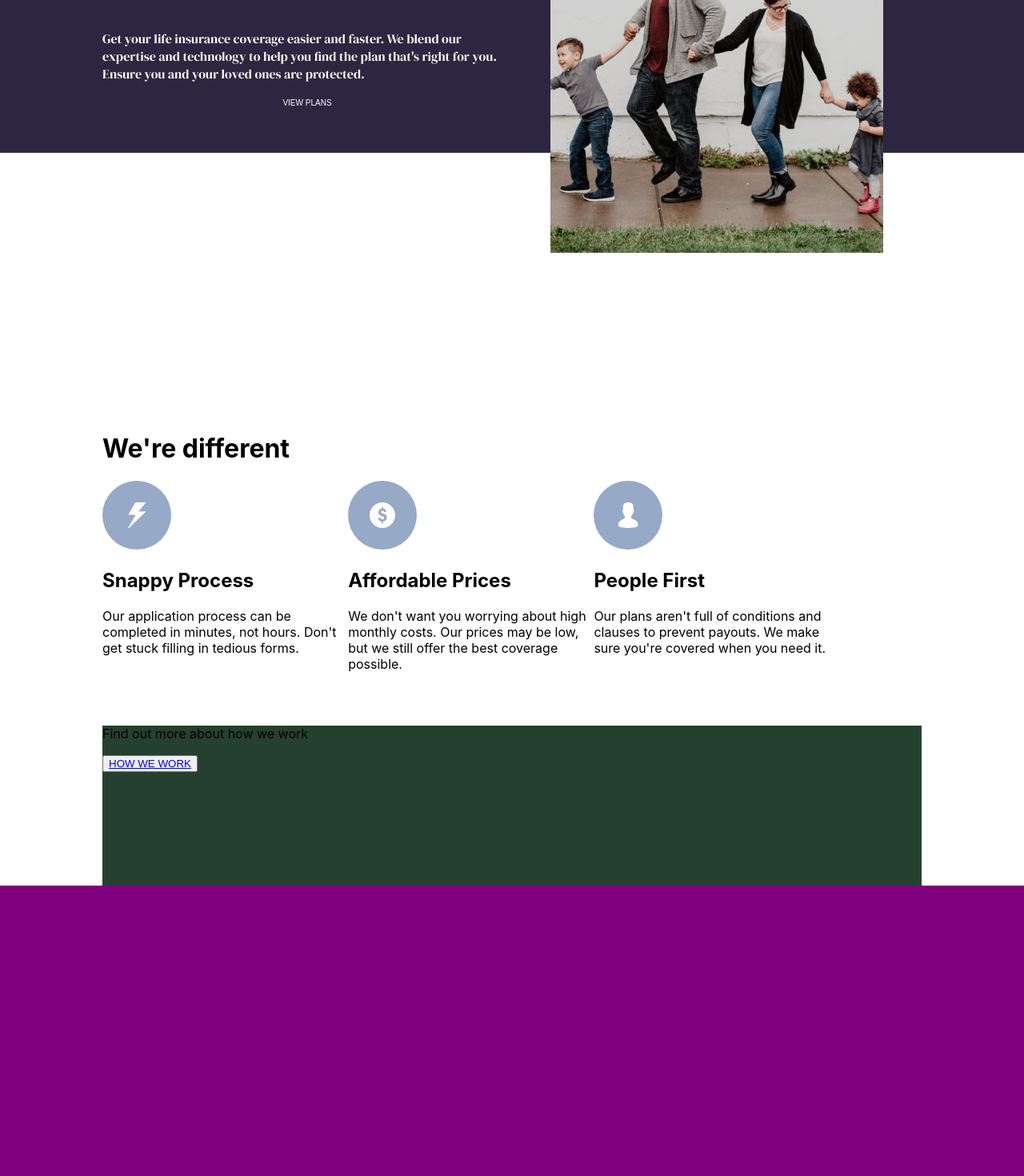
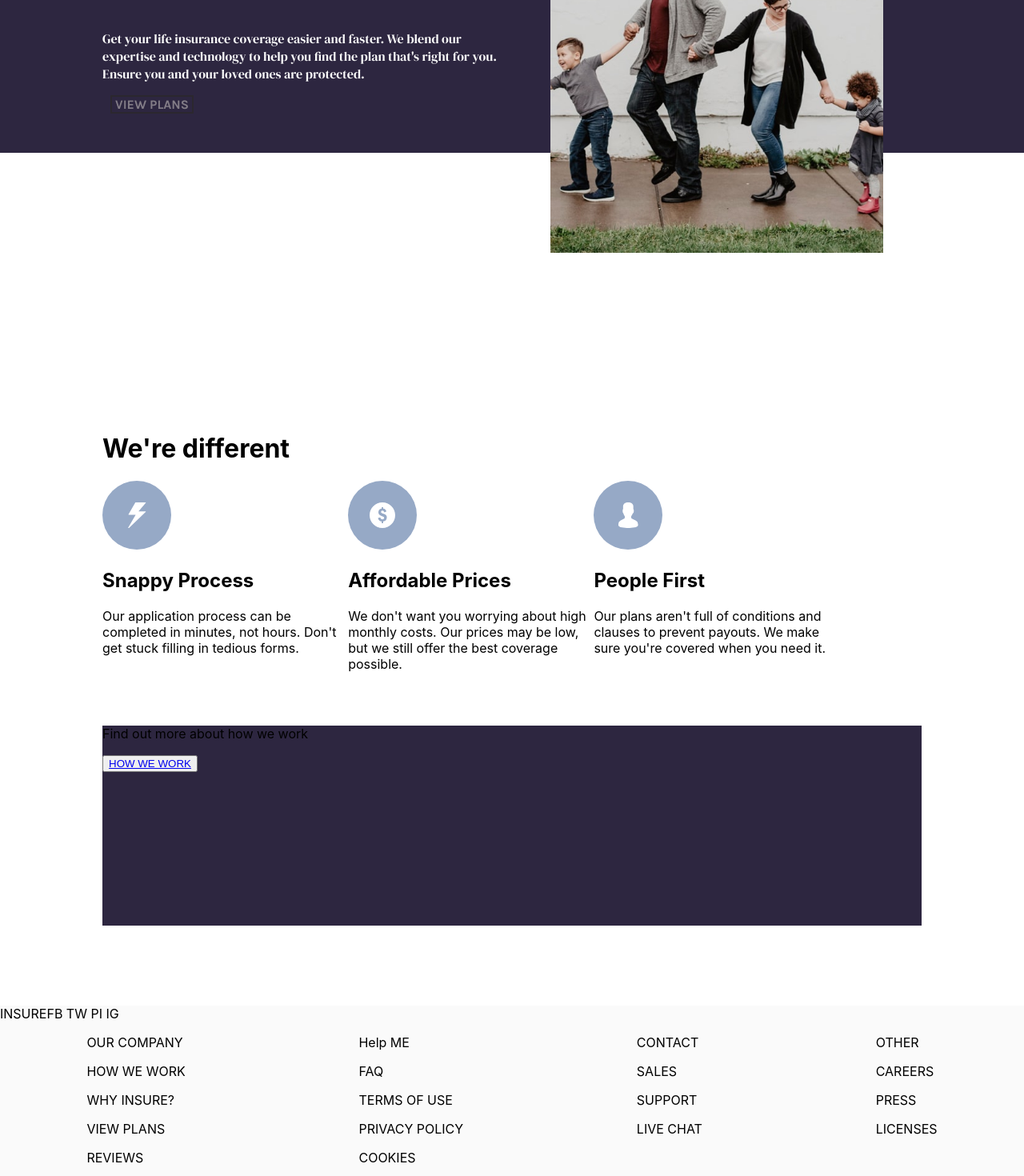
Before and after one commit to kabocha23/Insure-Landing-Page, a React (Create React App) app: page / in a window 1280 px wide. Shown: the part 320-1790 px from the top of the page at 80% size. Built offline with nearby package versions, Linux system fonts and the light colour scheme.

Commit message:
Added part of content to Body

```diff
--- a/src/components/Body/Body.css
+++ b/src/components/Body/Body.css
@@ -36,29 +36,29 @@
     margin-left: auto;
     margin-right: auto;
 }
-.body-intro-text button {
+#view-plans-btn2 {
+    display: flex;
+    justify-content: center;
+    align-items: center;
     height: 30px;
+    width: 100px;
     margin-left: 10px;
     margin-right: 10px;
+    text-decoration: none;;
+    color: hsl(273, 4%, 51%);
+    font-family: 'Karla', sans-serif;
+    font-weight: bold;
     background-color: transparent;
-    border: white;
+    border: 2px solid hsl(270, 9%, 17%);
     cursor: pointer;
 }
-.body-intro-text button a {
-    text-decoration: none;
-    font-size: 10px;
-    color: white;
-    margin-left: 10px;
-    margin-right: 10px;
-}
-.body-intro-text button:hover {
-    background-color: white;
+#view-plans-btn2:hover {
+    background-color: hsl(270, 9%, 17%);
     transition: background-color 0.4s ease-in-out;
-}
-.body-intro-text button a:hover {
     color: white;
     transition: color 0.4s ease-in-out;
 }
+
 
 /* 'We're different' section */
 .body-different {
@@ -82,16 +82,11 @@
 
 
 .body-find-out {
-    height: 200px;
+    height: 250px;
     width: 80%;
     max-width: 1280px;
     margin-left: auto;
     margin-right: auto;
-    background-color: hsl(141, 25%, 20%);
+    margin-bottom: 100px;
+    background-color: hsl(256, 26%, 20%);
 }
-
-
-
-.body-find-out {
-
-}
--- a/src/components/Body/Body.js
+++ b/src/components/Body/Body.js
@@ -15,7 +15,7 @@ const Body = () => {
                     <div className='body-intro-text'>
                         <h1>Humanizing your insurance.</h1>
                         <p>Get your life insurance coverage easier and faster. We blend our expertise and technology to help you find the plan that's right for you. Ensure you and your loved ones are protected.</p>
-                        <button><a href='#'>VIEW PLANS</a></button>
+                        <a href='#' id='view-plans-btn2'><span>VIEW PLANS</span></a>
                     </div>
                     <div className='body-intro-img'>
                         <img src={familyImg}></img>
--- a/src/components/Footer/Footer.css
+++ b/src/components/Footer/Footer.css
@@ -1,6 +1,6 @@
 .footer-container {
-    height: 500px;
-    background-color: purple;
+    height: 350px;
+    background-color: hsl(0, 0%, 98%);
 }
 
 .footer-content {
@@ -8,3 +8,16 @@
     margin-left: auto;
     margin-right: auto;
 }
+
+.footer-header {
+    display: flex;
+    flex-flow: row wrap;
+}
+
+.footer-body {
+    display: flex;
+    flex-flow: row wrap;
+}
+.footer-body-sub {
+    margin: 0 auto;
+}
--- a/src/components/Footer/Footer.js
+++ b/src/components/Footer/Footer.js
@@ -7,7 +7,42 @@ const Footer = () => {
     return(
         <div className='footer-container'>
             <div className='footer-content'>
-
+                <div className='footer-header'>
+                    <div className='footer-header-brand'>
+                        INSURE
+                    </div>
+                    <div className='footer-header-contacts'>
+                        FB TW PI IG
+                    </div>
+                </div>
+                <div className='footer-body'>
+                    <div className='footer-body-sub'>
+                        <p>OUR COMPANY</p>
+                        <p>HOW WE WORK</p>
+                        <p>WHY INSURE?</p>
+                        <p>VIEW PLANS</p>
+                        <p>REVIEWS</p>
+                    </div>
+                    <div className='footer-body-sub'>
+                        <p>Help ME</p>
+                        <p>FAQ</p>
+                        <p>TERMS OF USE</p>
+                        <p>PRIVACY POLICY</p>
+                        <p>COOKIES</p>
+                    </div>
+                    <div className='footer-body-sub'>
+                        <p>CONTACT</p>
+                        <p>SALES</p>
+                        <p>SUPPORT</p>
+                        <p>LIVE CHAT</p>
+                    </div>
+                    <div className='footer-body-sub'>
+                        <p>OTHER</p>
+                        <p>CAREERS</p>
+                        <p>PRESS</p>
+                        <p>LICENSES</p>
+                    </div>
+                </div>
             </div>
         </div>
     )
--- a/src/components/Navbar/Navbar.css
+++ b/src/components/Navbar/Navbar.css
@@ -67,21 +67,24 @@
     transition: color 0.2s ease-in-out;
 }
 #view-plans-btn {
-    /* height: 50%; */
+    display: flex;
+    justify-content: center;
+    align-items: center;
+    height: 30px;
     margin-left: 10px;
     margin-right: 10px;
+    color: hsl(256, 26%, 20%);
     background-color: transparent;
-    border: 2px solid hsl(270, 9%, 17%);
+    border: 2px solid hsl(256, 26%, 20%);
     cursor: pointer;
 }
 #view-plans-btn:hover {
-    background-color: hsl(270, 9%, 17%);
-    transition: background-color 0.4s ease-in-out;
-/* }
-.nav-menu-fs-sub button a:hover { */
+    background-color: hsl(256, 26%, 20%);
+    transition: background-color 0.2s ease-in-out;
     color: white;
-    transition: color 0.4s ease-in-out;
+    transition: color 0.2s ease-in-out;
 }
+
 
 
 
--- a/src/components/Navbar/Navbar.js
+++ b/src/components/Navbar/Navbar.js
@@ -30,7 +30,7 @@ const Navbar = () => {
                         <a href='#'>HOW WE WORK</a>
                         <a href='#'>BLOG</a>
                         <a href='#'>ACCOUNT</a>
-                        <a href='#' id='view-plans-btn'>VIEW PLANS</a>
+                        <a href='#' id='view-plans-btn'><span>VIEW PLANS</span></a>
                     </div>
                 </div>
                 <div className='toggle-button'>
```
